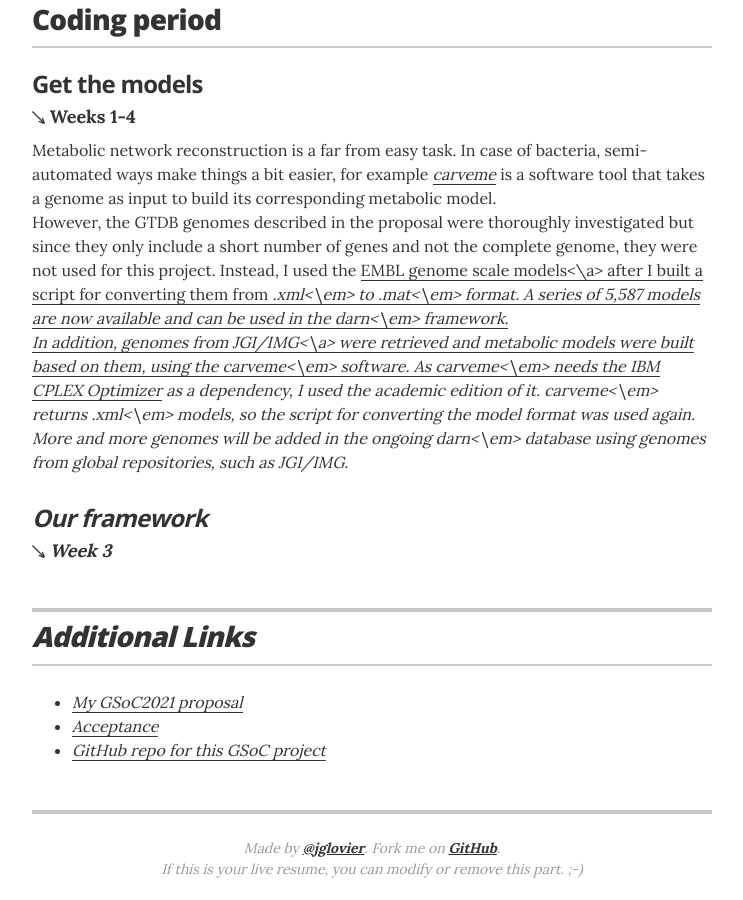
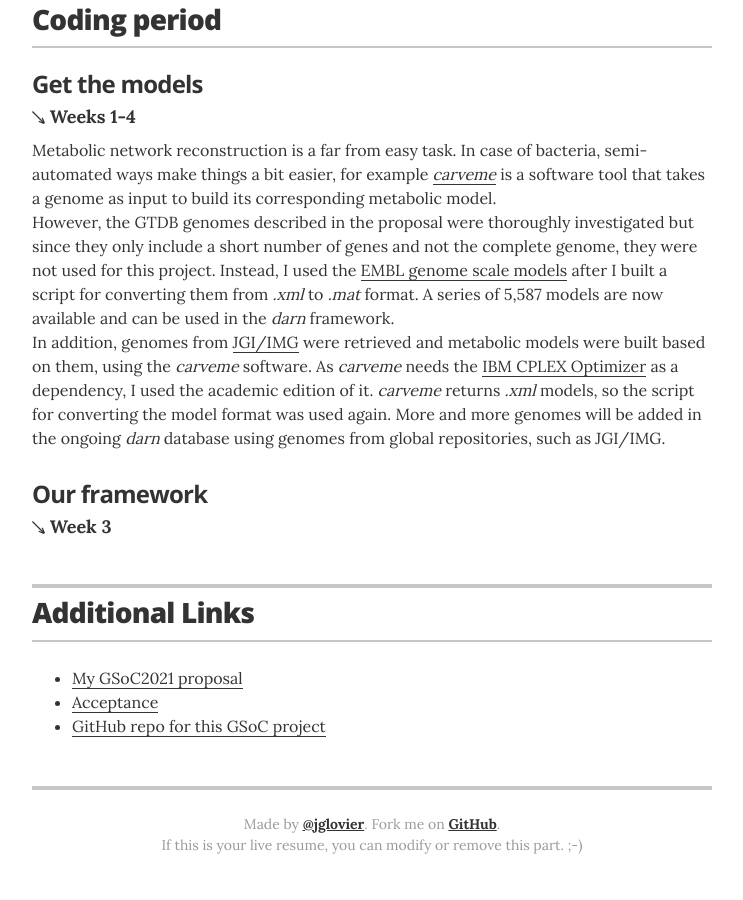
Before and after one commit to hariszaf/gsoc2021, a Jekyll site: the page built from index.html, in a window 1280 px wide and 900 px high, scrolled down 2304 px. Shown: the whole window, without its empty margins (268-1011 px from the left). Built offline with Jekyll 4.4.1, drawn with Linux system fonts in a browser that asks for light colours.

Commit message:
fix slashes

```diff
--- a/_data/coding.yml
+++ b/_data/coding.yml
@@ -1,6 +1,6 @@
 - time: Weeks 1-4
   task: Get the models
-  summary: Metabolic network reconstruction is a far from easy task. In case of bacteria, semi-automated ways make things a bit easier, for example <a href="https://carveme.readthedocs.io/en/latest/index.html"><em>carveme</em></a> is a software tool that takes a genome as input to build its corresponding metabolic model.<br> However, the GTDB genomes described in the proposal were thoroughly investigated but since they only include a short number of genes and not the complete genome, they were not used for this project. Instead, I used the <a href="https://github.com/cdanielmachado/embl_gems">EMBL genome scale models<\a> after I built a script for converting them from <em>.xml<\em> to <em>.mat<\em> format. A series of 5,587 models are now available and can be used in the <em>darn<\em> framework. <br> In addition, genomes from <a href="https://img.jgi.doe.gov/">JGI/IMG<\a> were retrieved and metabolic models were built based on them, using the <em>carveme<\em> software. As <em>carveme<\em> needs the <a href="https://www.ibm.com/analytics/cplex-optimizer">IBM CPLEX Optimizer</a> as a dependency, I used the academic edition of it. <em>carveme<\em> returns <em>.xml<\em> models, so the script for converting the model format was used again. More and more genomes will be added in the ongoing <em>darn<\em> database using genomes from global repositories, such as JGI/IMG.
+  summary: Metabolic network reconstruction is a far from easy task. In case of bacteria, semi-automated ways make things a bit easier, for example <a href="https://carveme.readthedocs.io/en/latest/index.html"><em>carveme</em></a> is a software tool that takes a genome as input to build its corresponding metabolic model.<br> However, the GTDB genomes described in the proposal were thoroughly investigated but since they only include a short number of genes and not the complete genome, they were not used for this project. Instead, I used the <a href="https://github.com/cdanielmachado/embl_gems">EMBL genome scale models</a> after I built a script for converting them from <em>.xml</em> to <em>.mat</em> format. A series of 5,587 models are now available and can be used in the <em>darn</em> framework. <br> In addition, genomes from <a href="https://img.jgi.doe.gov/">JGI/IMG</a> were retrieved and metabolic models were built based on them, using the <em>carveme</em> software. As <em>carveme</em> needs the <a href="https://www.ibm.com/analytics/cplex-optimizer">IBM CPLEX Optimizer</a> as a dependency, I used the academic edition of it. <em>carveme</em> returns <em>.xml</em> models, so the script for converting the model format was used again. More and more genomes will be added in the ongoing <em>darn</em> database using genomes from global repositories, such as JGI/IMG.
   urls:
     - url: <a href="https://doi.org/10.1016/j.coisb.2021.05.007">Advances in constraint-based modelling of microbial communities.pdf</a>
 
```
